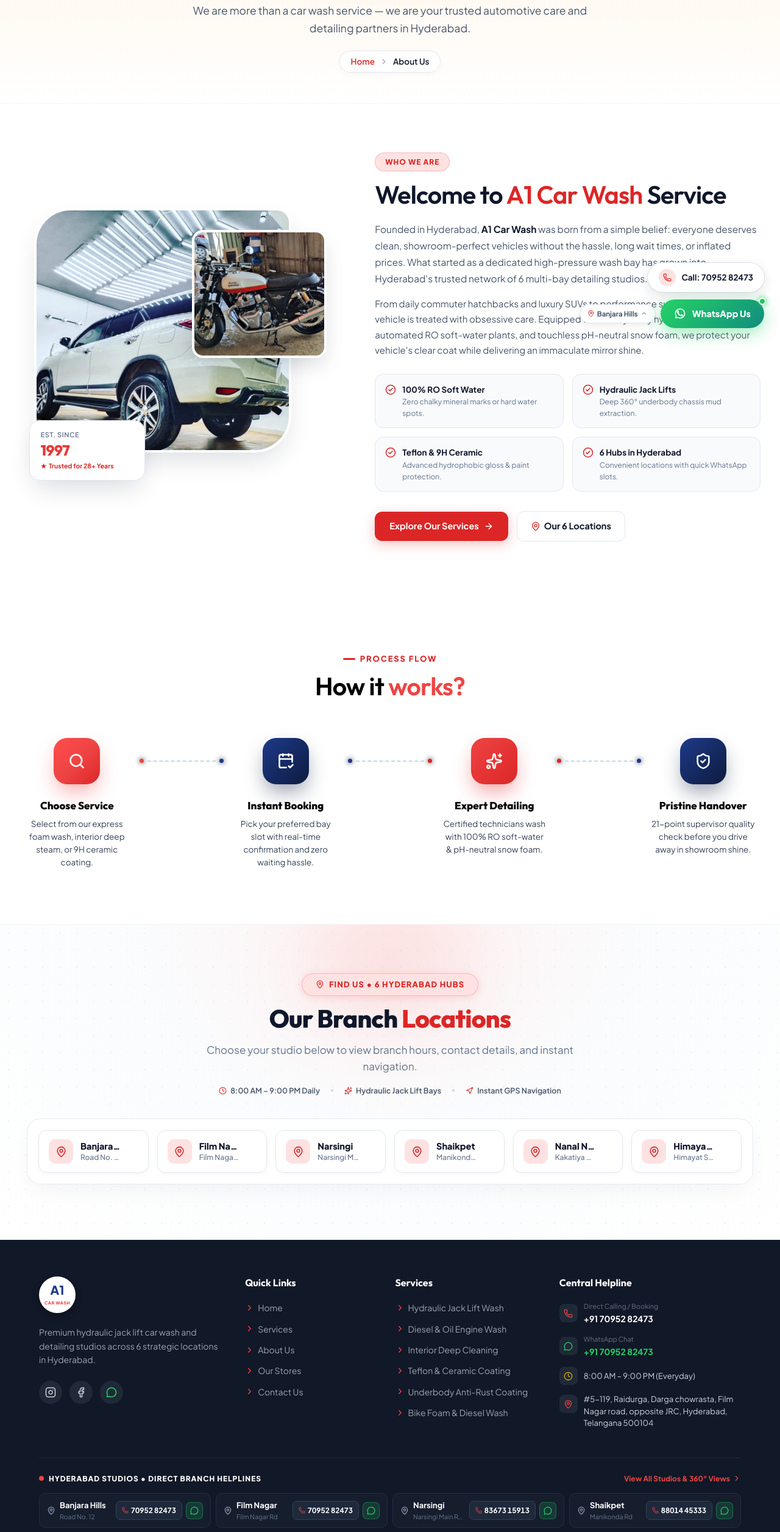
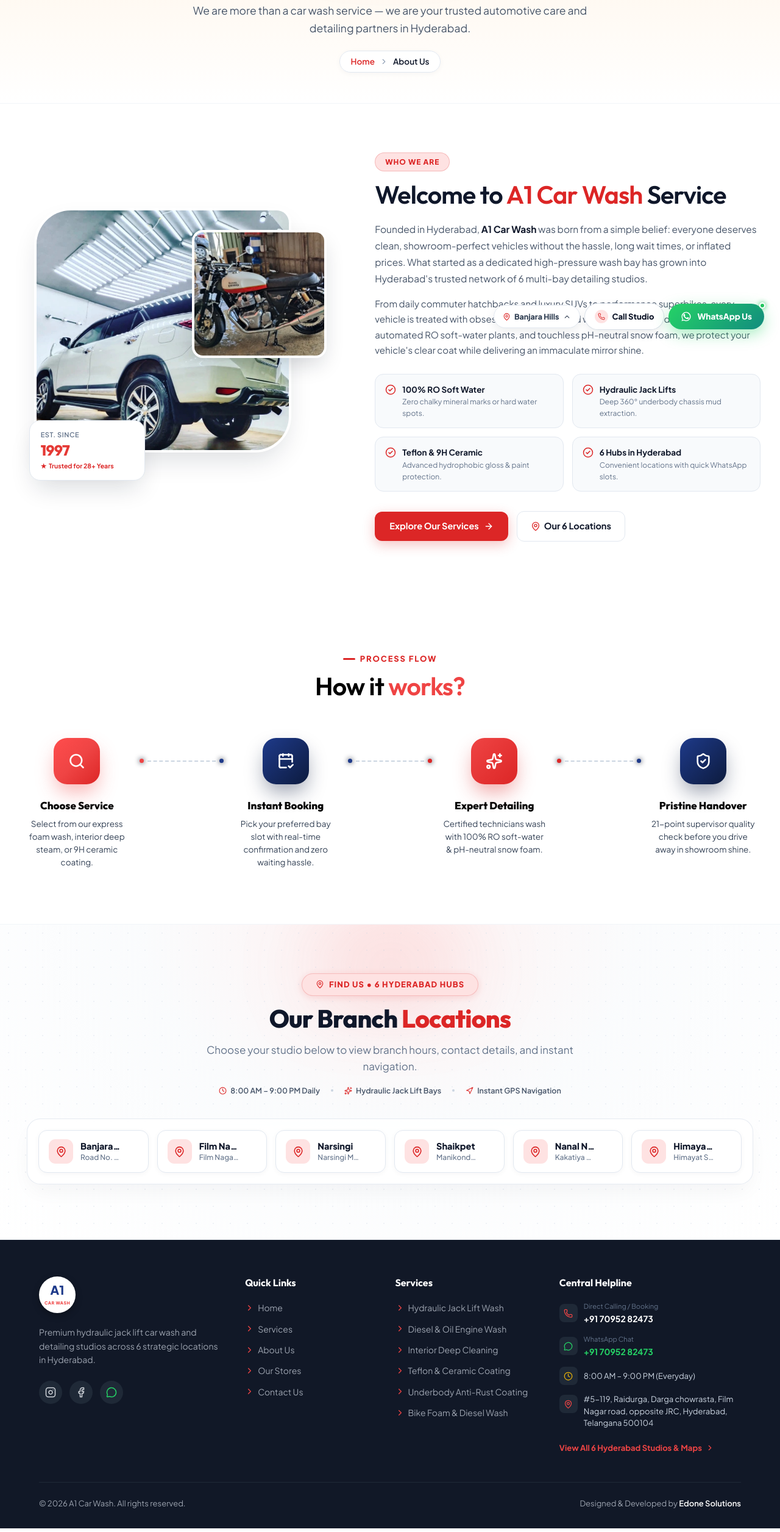
Before and after one commit to Al-tamash/a1-car-wash, a Next.js app: page /about in a window 1280 px wide. Shown: the part 234-2746 px from the top of the page at 61% size. Built offline with nearby package versions, Linux system fonts and the light colour scheme.

Commit message:
fix: remove duplicate footer branches, refine floating actions dock, and redesign hero trust metrics

```diff
--- a/src/components/FloatingContactActions.tsx
+++ b/src/components/FloatingContactActions.tsx
@@ -131,10 +131,10 @@
                     margin: "0 0 2px",
                   }}
                 >
-                  Choose Your Branch
+                  Select A1 Studio
                 </h3>
                 <p style={{ fontSize: "12px", color: "#64748b", margin: 0 }}>
-                  Connecting directly to the branch bay manager
+                  Direct phone &amp; WhatsApp contact with studio manager
                 </p>
               </div>
 
@@ -380,42 +380,69 @@
         className="floating-desktop-actions"
         style={{
           position: "fixed",
-          bottom: "28px",
+          bottom: "26px",
           right: "26px",
           zIndex: 9999,
           display: "flex",
           flexDirection: "column",
           alignItems: "flex-end",
-          gap: "12px",
+          gap: "10px",
         }}
       >
         {/* Desktop Branch Quick Switch Tooltip Trigger */}
         {showBranchPicker && (
           <div
+            className="desktop-branch-popover"
             style={{
               background: "#ffffff",
-              borderRadius: "16px",
-              padding: "14px",
-              boxShadow: "0 20px 45px rgba(15, 23, 42, 0.25), 0 0 0 1px #e2e8f0",
-              width: "300px",
+              borderRadius: "18px",
+              padding: "16px",
+              boxShadow: "0 20px 45px rgba(15, 23, 42, 0.22), 0 0 0 1px #e2e8f0",
+              width: "320px",
               marginBottom: "4px",
-              animation: "fadeInUp 0.25s ease-out",
+              animation: "fadeInUp 0.2s cubic-bezier(0.16, 1, 0.3, 1)",
             }}
           >
-            <div style={{ display: "flex", alignItems: "center", justifyContent: "space-between", marginBottom: "10px" }}>
-              <span style={{ fontSize: "12px", fontWeight: 800, color: "#0f172a", textTransform: "uppercase", letterSpacing: "0.05em" }}>
-                Select Branch to Contact
-              </span>
+            <div
+              style={{
+                display: "flex",
+                alignItems: "center",
+                justifyContent: "space-between",
+                marginBottom: "12px",
+                paddingBottom: "8px",
+                borderBottom: "1px solid #f1f5f9",
+              }}
+            >
+              <div>
+                <div style={{ fontSize: "13.5px", fontWeight: 800, color: "#0f172a" }}>
+                  Select A1 Studio
+                </div>
+                <div style={{ fontSize: "11px", color: "#64748b" }}>
+                  Connect directly with your nearest studio
+                </div>
+              </div>
               <button
                 type="button"
                 onClick={() => setShowBranchPicker(false)}
-                style={{ background: "none", border: "none", cursor: "pointer", color: "#94a3b8", padding: "2px" }}
+                style={{
+                  background: "#f1f5f9",
+                  border: "none",
+                  borderRadius: "50%",
+                  width: "26px",
+                  height: "26px",
+                  display: "flex",
+                  alignItems: "center",
+                  justifyContent: "center",
+                  cursor: "pointer",
+                  color: "#64748b",
+                }}
+                aria-label="Close"
               >
-                <X size={15} />
+                <X size={14} />
               </button>
             </div>
 
-            <div style={{ display: "flex", flexDirection: "column", gap: "6px" }}>
+            <div style={{ display: "flex", flexDirection: "column", gap: "6px", maxHeight: "330px", overflowY: "auto" }}>
               {STORES_DATA.map((s) => {
                 const isCurrent = activeStore.slug === s.slug;
                 return (
@@ -430,9 +457,9 @@
                       display: "flex",
                       alignItems: "center",
                       justifyContent: "space-between",
-                      padding: "8px 10px",
-                      borderRadius: "8px",
-                      border: isCurrent ? "1.5px solid #dc2626" : "1px solid #f1f5f9",
+                      padding: "9px 12px",
+                      borderRadius: "10px",
+                      border: isCurrent ? "1.5px solid #dc2626" : "1px solid #e2e8f0",
                       background: isCurrent ? "#fef2f2" : "#f8fafc",
                       cursor: "pointer",
                       textAlign: "left",
@@ -440,14 +467,32 @@
                     }}
                   >
                     <div>
-                      <div style={{ fontSize: "12.5px", fontWeight: 700, color: isCurrent ? "#dc2626" : "#1e293b" }}>
+                      <div style={{ fontSize: "13px", fontWeight: 800, color: isCurrent ? "#dc2626" : "#0f172a" }}>
                         {s.shortName}
                       </div>
-                      <div style={{ fontSize: "11px", color: "#64748b" }}>{s.phone}</div>
+                      <div style={{ fontSize: "11px", color: "#64748b" }}>
+                        {s.area.split("/")[0].trim()} • 📞 {s.phone}
                       </div>
-                    <span style={{ fontSize: "11px", fontWeight: 700, color: isCurrent ? "#dc2626" : "#0284c7" }}>
-                      {isCurrent ? "Active" : "Switch"}
-                    </span>
+                    </div>
+                    {isCurrent ? (
+                      <div
+                        style={{
+                          width: "20px",
+                          height: "20px",
+                          borderRadius: "50%",
+                          background: "#dc2626",
+                          color: "#ffffff",
+                          display: "flex",
+                          alignItems: "center",
+                          justifyContent: "center",
+                          flexShrink: 0,
+                        }}
+                      >
+                        <Check size={12} strokeWidth={3} />
+                      </div>
+                    ) : (
+                      <span style={{ fontSize: "11px", fontWeight: 700, color: "#64748b" }}>Switch</span>
+                    )}
                   </button>
                 );
               })}
@@ -455,30 +500,58 @@
           </div>
         )}
 
-        {/* Call Now Pill (Desktop) */}
+        {/* Desktop Action Dock Row */}
+        <div style={{ display: "flex", alignItems: "center", gap: "8px" }}>
+          {/* Branch Switcher Button */}
+          <button
+            type="button"
+            onClick={() => setShowBranchPicker(!showBranchPicker)}
+            title="Switch Branch"
+            style={{
+              background: "#ffffff",
+              border: "1px solid #e2e8f0",
+              color: "#334155",
+              borderRadius: "9999px",
+              padding: "10px 14px",
+              fontSize: "12.5px",
+              fontWeight: 800,
+              cursor: "pointer",
+              boxShadow: "0 6px 18px rgba(15,23,42,0.08)",
+              display: "inline-flex",
+              alignItems: "center",
+              gap: "6px",
+              transition: "all 0.2s ease",
+            }}
+          >
+            <MapPin size={13} style={{ color: "#dc2626" }} />
+            <span>{activeStore.shortName}</span>
+            <ChevronUp size={13} style={{ transform: showBranchPicker ? "rotate(180deg)" : "none", transition: "transform 0.2s" }} />
+          </button>
+
+          {/* Call Studio Button (Compact without raw phone clutter) */}
           <a
             href={`tel:${formattedTel}`}
             className="desktop-call-btn"
-          title={`Call ${activeStore.shortName}: ${activeStore.phone}`}
+            title={`Call ${activeStore.shortName} Studio: +91 ${activeStore.phone}`}
             style={{
               display: "inline-flex",
               alignItems: "center",
-            gap: "9px",
+              gap: "7px",
               background: "#ffffff",
               color: "#0f172a",
-            padding: "10px 18px",
+              padding: "10px 16px",
               borderRadius: "9999px",
-            fontSize: "13.5px",
-            fontWeight: 700,
+              fontSize: "13px",
+              fontWeight: 800,
               textDecoration: "none",
-            boxShadow: "0 6px 20px rgba(15, 23, 42, 0.12), 0 0 0 1px #e2e8f0",
-            transition: "all 0.25s cubic-bezier(0.34, 1.56, 0.64, 1)",
+              boxShadow: "0 6px 18px rgba(15, 23, 42, 0.08), 0 0 0 1px #e2e8f0",
+              transition: "all 0.22s ease",
             }}
           >
             <div
               style={{
-              width: "28px",
-              height: "28px",
+                width: "22px",
+                height: "22px",
                 borderRadius: "50%",
                 background: "#fee2e2",
                 display: "flex",
@@ -487,38 +560,12 @@
                 color: "#dc2626",
               }}
             >
-            <Phone size={14} />
+              <Phone size={12} />
             </div>
-          <span>Call: {activeStore.phone}</span>
+            <span>Call Studio</span>
           </a>
 
-        {/* WhatsApp Floating Button (Desktop) */}
-        <div style={{ display: "flex", alignItems: "center", gap: "8px" }}>
-          <button
-            type="button"
-            onClick={() => setShowBranchPicker(!showBranchPicker)}
-            title="Switch Branch"
-            style={{
-              background: "#ffffff",
-              border: "1px solid #e2e8f0",
-              color: "#475569",
-              borderRadius: "9999px",
-              padding: "7px 12px",
-              fontSize: "11.5px",
-              fontWeight: 700,
-              cursor: "pointer",
-              boxShadow: "0 4px 12px rgba(15,23,42,0.08)",
-              display: "inline-flex",
-              alignItems: "center",
-              gap: "4px",
-              transition: "all 0.2s ease",
-            }}
-          >
-            <MapPin size={12} style={{ color: "#dc2626" }} />
-            <span>{activeStore.shortName}</span>
-            <ChevronUp size={12} style={{ transform: showBranchPicker ? "rotate(180deg)" : "none" }} />
-          </button>
-
+          {/* WhatsApp Floating Button */}
           <a
             href={whatsappUrl}
             target="_blank"
@@ -528,16 +575,16 @@
             style={{
               display: "flex",
               alignItems: "center",
-              gap: "10px",
+              gap: "9px",
               background: "linear-gradient(135deg, #25D366 0%, #128C7E 100%)",
               color: "#ffffff",
-              padding: "12px 22px",
+              padding: "10px 20px",
               borderRadius: "9999px",
-              fontSize: "14.5px",
+              fontSize: "13.5px",
               fontWeight: 800,
               textDecoration: "none",
-              boxShadow: "0 8px 28px rgba(37, 211, 102, 0.45)",
-              transition: "all 0.28s cubic-bezier(0.34, 1.56, 0.64, 1)",
+              boxShadow: "0 8px 24px rgba(37, 211, 102, 0.4)",
+              transition: "all 0.25s ease",
               position: "relative",
             }}
           >
@@ -545,17 +592,17 @@
             <span
               style={{
                 position: "absolute",
-                top: "-3px",
-                right: "-3px",
-                width: "12px",
-                height: "12px",
+                top: "-2px",
+                right: "-2px",
+                width: "10px",
+                height: "10px",
                 borderRadius: "50%",
                 background: "#22c55e",
                 border: "2px solid #ffffff",
-                boxShadow: "0 0 10px #22c55e",
+                boxShadow: "0 0 8px #22c55e",
               }}
             />
-            <WhatsAppIcon size={20} color="#ffffff" />
+            <WhatsAppIcon size={18} color="#ffffff" />
             <span>WhatsApp Us</span>
           </a>
         </div>
@@ -597,6 +644,12 @@
           box-shadow: 0 8px 24px rgba(15, 23, 42, 0.18), 0 0 0 1px #cbd5e1 !important;
         }
 
+        @media (min-width: 769px) {
+          .mobile-branch-drawer-backdrop {
+            display: none !important;
+          }
+        }
+
         @media (max-width: 768px) {
           .floating-mobile-bar {
             display: block !important;
--- a/src/components/Footer.tsx
+++ b/src/components/Footer.tsx
@@ -3,8 +3,8 @@
 import React from "react";
 import Link from "next/link";
 import { usePathname } from "next/navigation";
-import { ChevronRight, Phone, Mail, MapPin, MessageCircle, Clock, ExternalLink } from "lucide-react";
-import { STORES_DATA, getStoreBySlug } from "@/data/storesData";
+import { ChevronRight, Phone, MapPin, MessageCircle, Clock } from "lucide-react";
+import { getStoreBySlug } from "@/data/storesData";
 
 function InstagramIcon({ size = 18 }: { size?: number }) {
   return (
@@ -323,171 +323,26 @@
                   {displayAddress}
                 </span>
               </div>
-            </div>
-          </div>
-        </div>
 
-        {/* ── ALL 6 HYDERABAD BRANCHES DIRECT HELPLINE DIRECTORY (COMPACT DESIGN) ── */}
-        <div
-          style={{
-            borderTop: "1px solid #1f2937",
-            paddingTop: "24px",
-            marginBottom: "28px",
-          }}
-        >
-          <div
-            style={{
-              display: "flex",
-              alignItems: "center",
-              justifyContent: "space-between",
-              marginBottom: "14px",
-              flexWrap: "wrap",
-              gap: "8px",
-            }}
-          >
-            <div style={{ display: "flex", alignItems: "center", gap: "8px" }}>
-              <span style={{ width: "8px", height: "8px", borderRadius: "50%", background: "#ef4444" }} />
-              <span style={{ fontSize: "12px", fontWeight: 800, color: "#ffffff", letterSpacing: "0.08em", textTransform: "uppercase" }}>
-                Hyderabad Studios • Direct Branch Helplines
-              </span>
-            </div>
-
+              {/* Link to All Branches & Maps */}
               <Link
                 href="/stores"
                 style={{
-                fontSize: "12px",
-                fontWeight: 700,
-                color: "#ef4444",
-                textDecoration: "none",
                   display: "inline-flex",
                   alignItems: "center",
-                gap: "4px",
-                transition: "transform 0.2s",
+                  gap: "6px",
+                  color: "#ef4444",
+                  fontSize: "13px",
+                  fontWeight: 700,
+                  textDecoration: "none",
+                  marginTop: "6px",
+                  transition: "transform 0.2s ease",
                 }}
               >
-              <span>View All Studios &amp; 360° Views</span>
+                <span>View All 6 Hyderabad Studios &amp; Maps</span>
                 <ChevronRight size={14} />
               </Link>
             </div>
-
-          <div
-            className="footer-branches-compact-grid"
-            style={{
-              display: "grid",
-              gridTemplateColumns: "repeat(auto-fit, minmax(280px, 1fr))",
-              gap: "8px",
-            }}
-          >
-            {STORES_DATA.map((store) => {
-              const isSelected = resolvedSlug === store.slug;
-              const phoneOnly = store.phone.replace(/[^0-9]/g, "");
-
-              return (
-                <div
-                  key={store.id}
-                  className={`footer-branch-chip ${isSelected ? "active" : ""}`}
-                  style={{
-                    background: isSelected ? "rgba(220, 38, 38, 0.15)" : "#161e2e",
-                    border: isSelected ? "1px solid #dc2626" : "1px solid #232d42",
-                    borderRadius: "10px",
-                    padding: "9px 12px",
-                    display: "flex",
-                    alignItems: "center",
-                    justifyContent: "space-between",
-                    gap: "10px",
-                    transition: "all 0.2s ease",
-                  }}
-                >
-                  <Link
-                    href={`/stores/${store.slug}`}
-                    style={{
-                      display: "flex",
-                      alignItems: "center",
-                      gap: "7px",
-                      textDecoration: "none",
-                      minWidth: 0,
-                      flex: 1,
-                    }}
-                  >
-                    <MapPin size={14} style={{ color: isSelected ? "#ef4444" : "#94a3b8", flexShrink: 0 }} />
-                    <div style={{ minWidth: 0 }}>
-                      <div
-                        style={{
-                          fontSize: "13px",
-                          fontWeight: 700,
-                          color: isSelected ? "#f87171" : "#ffffff",
-                          whiteSpace: "nowrap",
-                          overflow: "hidden",
-                          textOverflow: "ellipsis",
-                        }}
-                      >
-                        {store.shortName}
-                      </div>
-                      <div
-                        style={{
-                          fontSize: "10.5px",
-                          color: "#64748b",
-                          whiteSpace: "nowrap",
-                          overflow: "hidden",
-                          textOverflow: "ellipsis",
-                        }}
-                      >
-                        {store.area.split("/")[0].trim()}
-                      </div>
-                    </div>
-                  </Link>
-
-                  {/* Direct Calling & WhatsApp Mini Buttons */}
-                  <div style={{ display: "flex", alignItems: "center", gap: "6px", flexShrink: 0 }}>
-                    <a
-                      href={`tel:${phoneOnly}`}
-                      className="footer-call-pill"
-                      title={`Call ${store.shortName}: ${store.phone}`}
-                      style={{
-                        fontSize: "12px",
-                        fontWeight: 700,
-                        color: "#ffffff",
-                        background: "#1e293b",
-                        border: "1px solid #334155",
-                        padding: "5px 9px",
-                        borderRadius: "7px",
-                        textDecoration: "none",
-                        display: "inline-flex",
-                        alignItems: "center",
-                        gap: "4px",
-                        fontVariantNumeric: "tabular-nums",
-                        transition: "background 0.15s, border-color 0.15s",
-                      }}
-                    >
-                      <Phone size={11} style={{ color: "#ef4444" }} />
-                      <span>{store.phone}</span>
-                    </a>
-
-                    <a
-                      href={`https://wa.me/${store.whatsapp}?text=${encodeURIComponent(`Hi A1 Car Wash (${store.shortName})! I want to enquire about car wash services.`)}`}
-                      target="_blank"
-                      rel="noopener noreferrer"
-                      title={`Chat with ${store.shortName} on WhatsApp`}
-                      style={{
-                        background: "rgba(37, 211, 102, 0.15)",
-                        border: "1px solid rgba(37, 211, 102, 0.35)",
-                        color: "#25D366",
-                        width: "28px",
-                        height: "28px",
-                        borderRadius: "7px",
-                        display: "inline-flex",
-                        alignItems: "center",
-                        justifyContent: "center",
-                        textDecoration: "none",
-                        transition: "all 0.15s",
-                      }}
-                    >
-                      <MessageCircle size={14} />
-                    </a>
-                  </div>
-                </div>
-              );
-            })}
           </div>
         </div>
 
@@ -519,15 +374,6 @@
           color: #ffffff !important;
           transform: translateX(4px);
         }
-        .footer-branch-chip:hover {
-          border-color: #ef4444 !important;
-          background: #1c2638 !important;
-          transform: translateY(-1px);
-        }
-        .footer-call-pill:hover {
-          background: #dc2626 !important;
-          border-color: #dc2626 !important;
-        }
         @media (max-width: 900px) {
           .footer-columns-grid {
             grid-template-columns: 1fr 1fr !important;
@@ -538,9 +384,6 @@
           .footer-columns-grid {
             grid-template-columns: 1fr !important;
           }
-          .footer-branches-compact-grid {
-            grid-template-columns: 1fr !important;
-          }
         }
       `}</style>
     </footer>
```
Also changed, not shown: src/components/HeroSection.css (+67 -46 lines), src/components/HeroSection.tsx (+20 -13 lines). Lines whose indentation alone changed are shown as unchanged.
